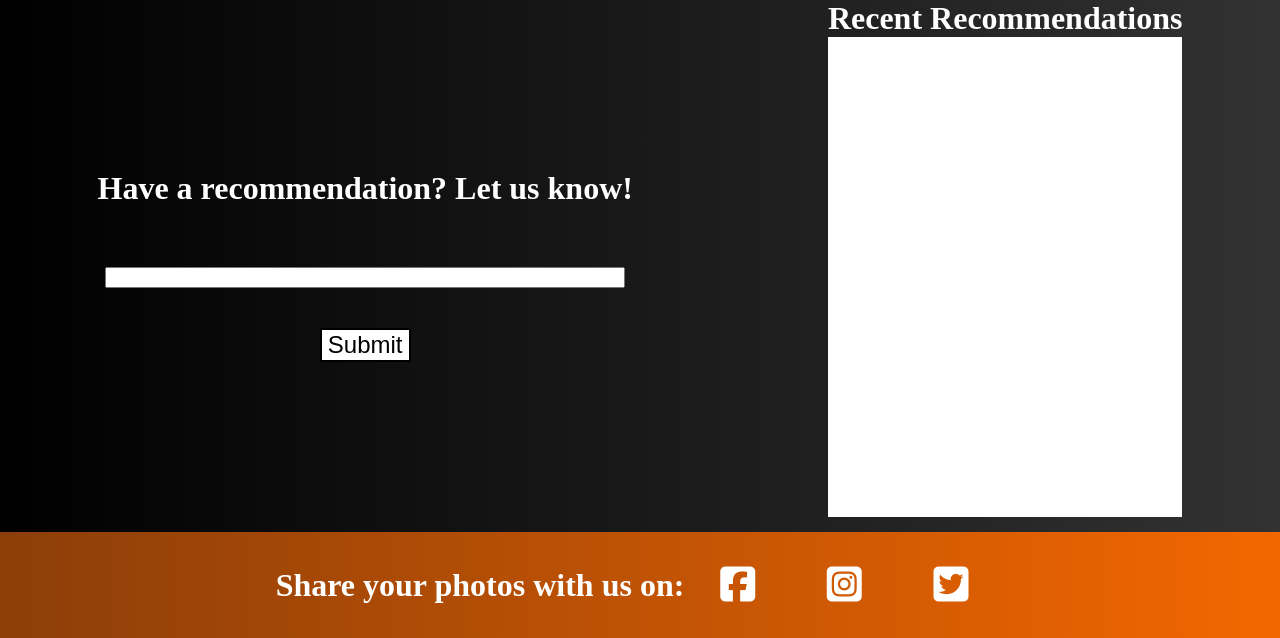
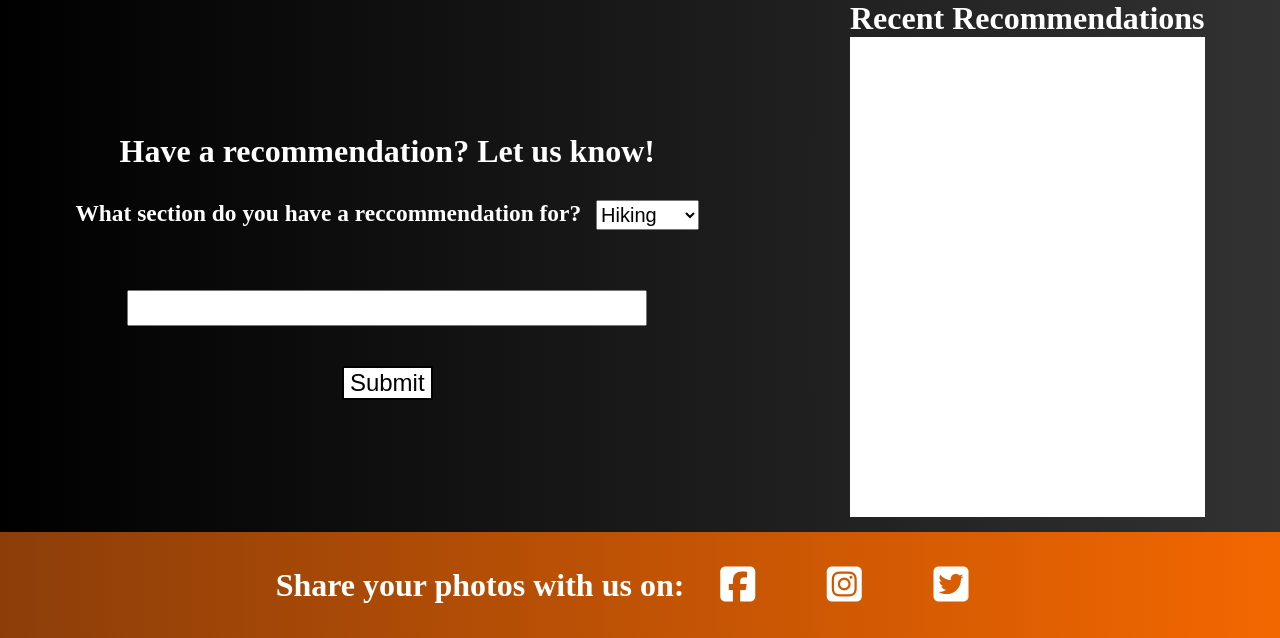
Before and after one commit to EdwinTinoco/ActivityCheckListApp, a Flask app: template templates/posts.html in a window 1280 px wide. Shown: the part 115-753 px from the top of the page. Run offline with Flask 2, Linux system fonts and the light colour scheme; the template is opened without the code that fills it, so the values that code supplies are empty; some libraries are stand-ins or nearby versions.

Commit message:
added dropdown box to posts.html

```diff
--- a/styles/post-styles.css
+++ b/styles/post-styles.css
@@ -22,6 +22,8 @@
 .form-input {
   margin-top: 60px;
   width: 40vw;
+  height: 30px;
+  font-size: 20px;
 }
 
 .form-box {
@@ -38,3 +40,16 @@
   border-radius: 2px;
   background: white;
 }
+
+.select-box {
+  margin-top: 30px;
+  color: white;
+  display: flex;
+  font-size: 20px;
+}
+
+.dropdown {
+  margin-left: 15px;
+  height: 30px;
+  font-size: 20px;
+}
--- a/templates/posts.html
+++ b/templates/posts.html
@@ -47,6 +47,15 @@
 
       <div class="form-box">
         <h1>Have a recommendation? Let us know!</h1>
+        <div class="select-box">
+          <h3>What section do you have a reccommendation for?</h3>
+          <select class='dropdown'>
+            <option value="hiking">Hiking</option>
+            <option value="camping">Camping</option>
+            <option value="fishing">Fishing</option>
+            <option value="beach">Beach</option>
+          </select>
+        </div>
         <div class="form">
           <input class="form-input" type="text">
         </div>
```
